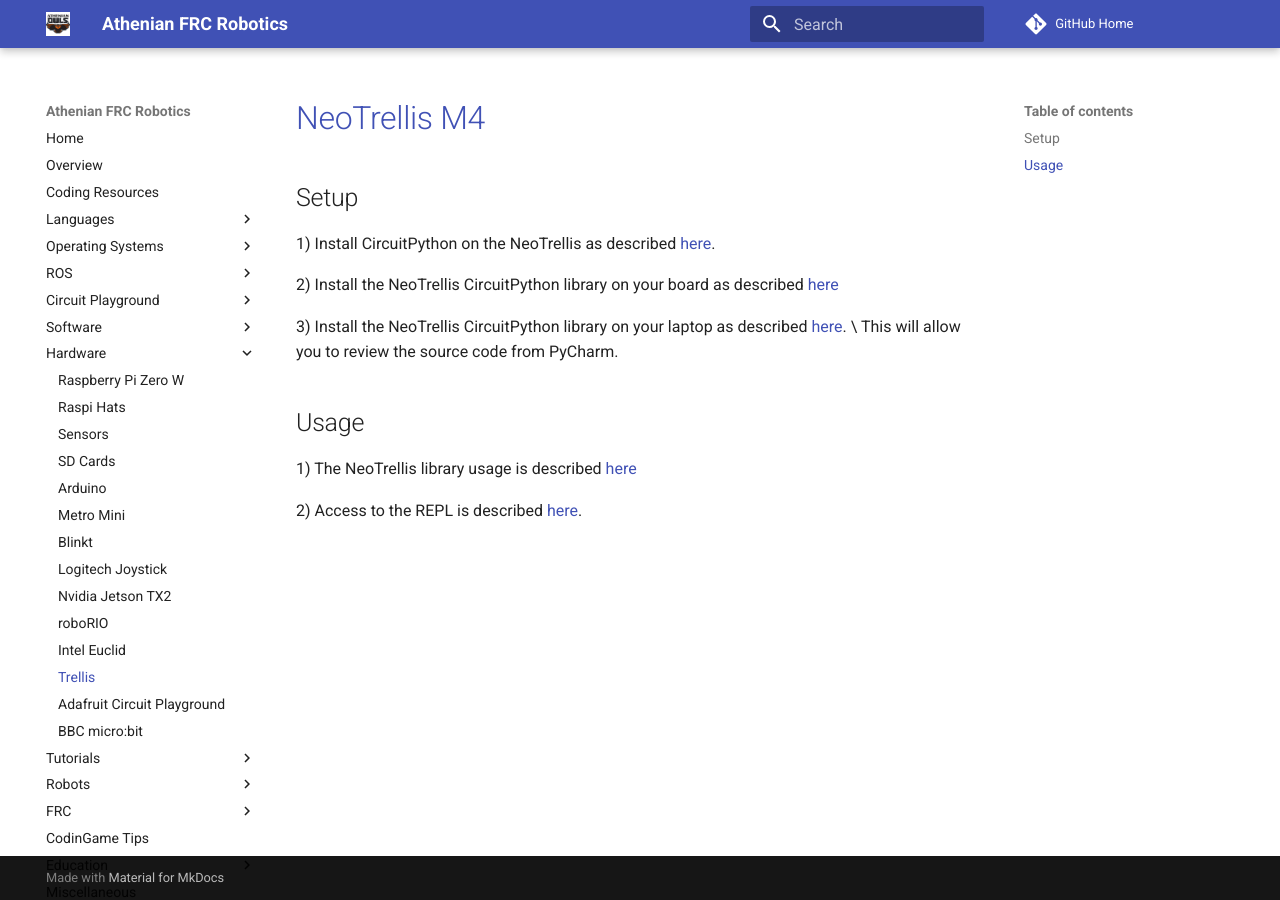
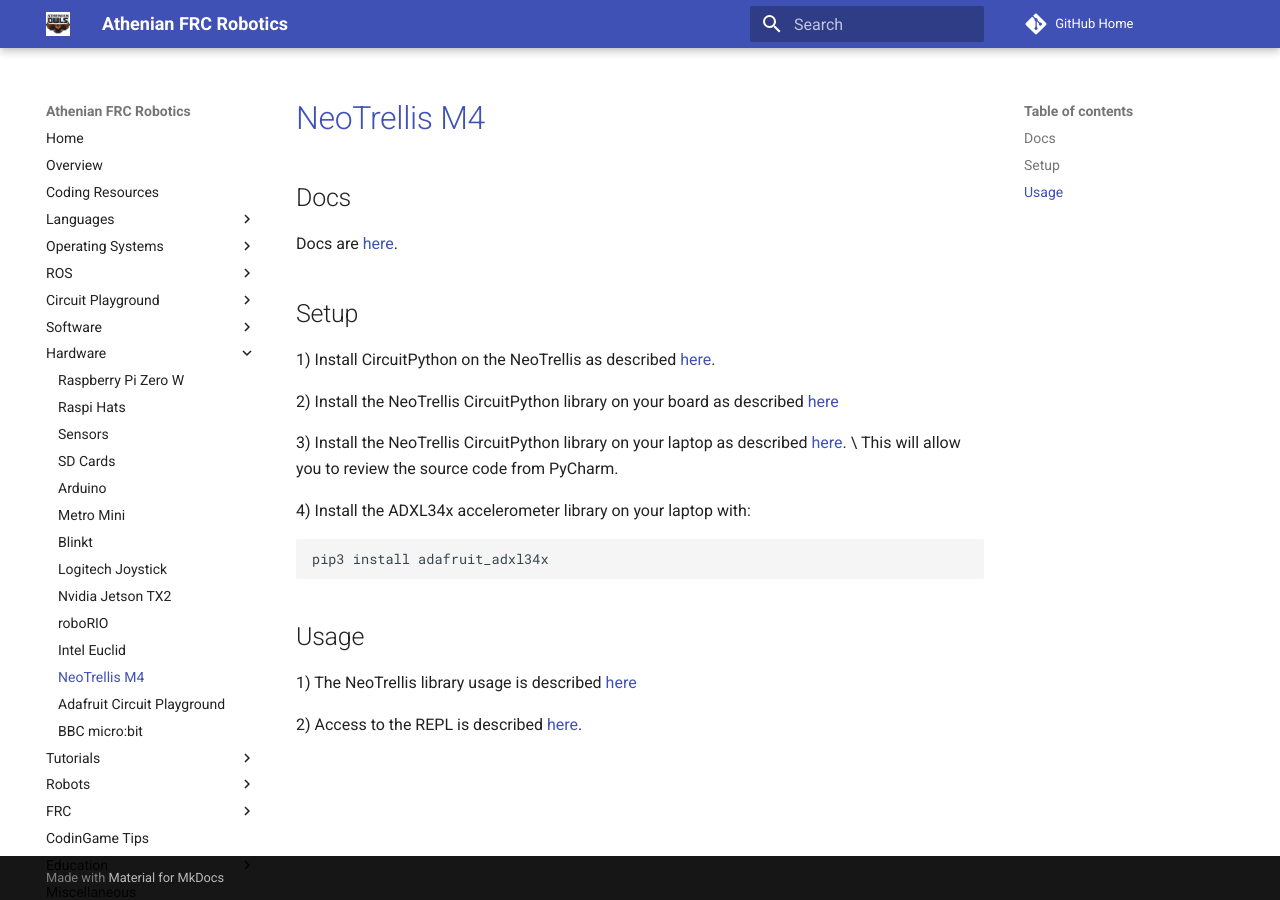
Before and after one commit to athenian-robotics/athenian-robotics-mkdocs, an MkDocs documentation site: the page built from docs/trellis.md, in a window 1280 px wide. Built offline with MkDocs 1.6.1 and Material for MkDocs 9.7.7, drawn with Linux system fonts in a browser that asks for light colours; comment, search, counter and statistics services are not loaded.

Commit message:
Update docs

````diff
--- a/docs/trellis.md
+++ b/docs/trellis.md
@@ -1,4 +1,8 @@
 # [NeoTrellis M4](https://blog.adafruit.com/2018/11/06/adafruit-neotrellis-m4-adafruit-adafruit-circuitpython/)
+
+## Docs
+
+Docs are [here](https://circuitpython.readthedocs.io/projects/trellism4/en/latest/).
 
 ## Setup
 
@@ -10,6 +14,12 @@
 [here](https://github.com/adafruit/Adafruit_CircuitPython_TrellisM4). \
 This will allow you to review the source code from PyCharm.
 
+4) Install the ADXL34x accelerometer library on your laptop with:
+
+```bash
+pip3 install adafruit_adxl34x
+```
+
 ## Usage
 
 1) The NeoTrellis library usage is described [here](https://learn.adafruit.com/adafruit-neotrellis-m4/adafruit-circuitpython-trellism4-library)
--- a/mkdocs.yml
+++ b/mkdocs.yml
@@ -73,7 +73,7 @@ nav:
     - Nvidia Jetson TX2: jetsontx2.md
     - roboRIO: roborio.md
     - Intel Euclid: euclid.md
-    - Trellis: trellis.md
+    - NeoTrellis M4: trellis.md
     - Adafruit Circuit Playground: circuitplayground.md
     - BBC micro:bit: microbit.md
   - Tutorials:
````
Also changed, not shown: docs/kotlin.md (+1 -0 lines).
